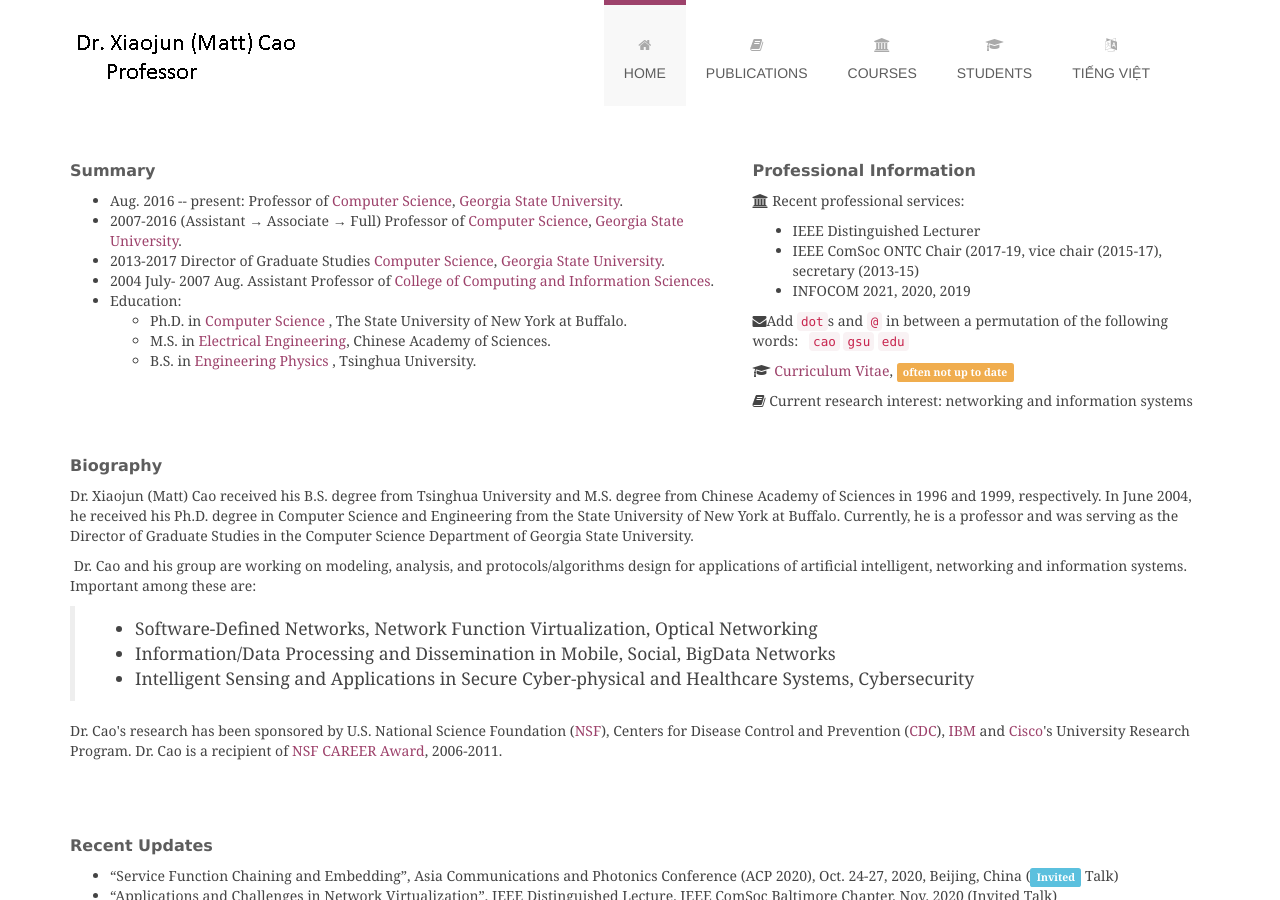
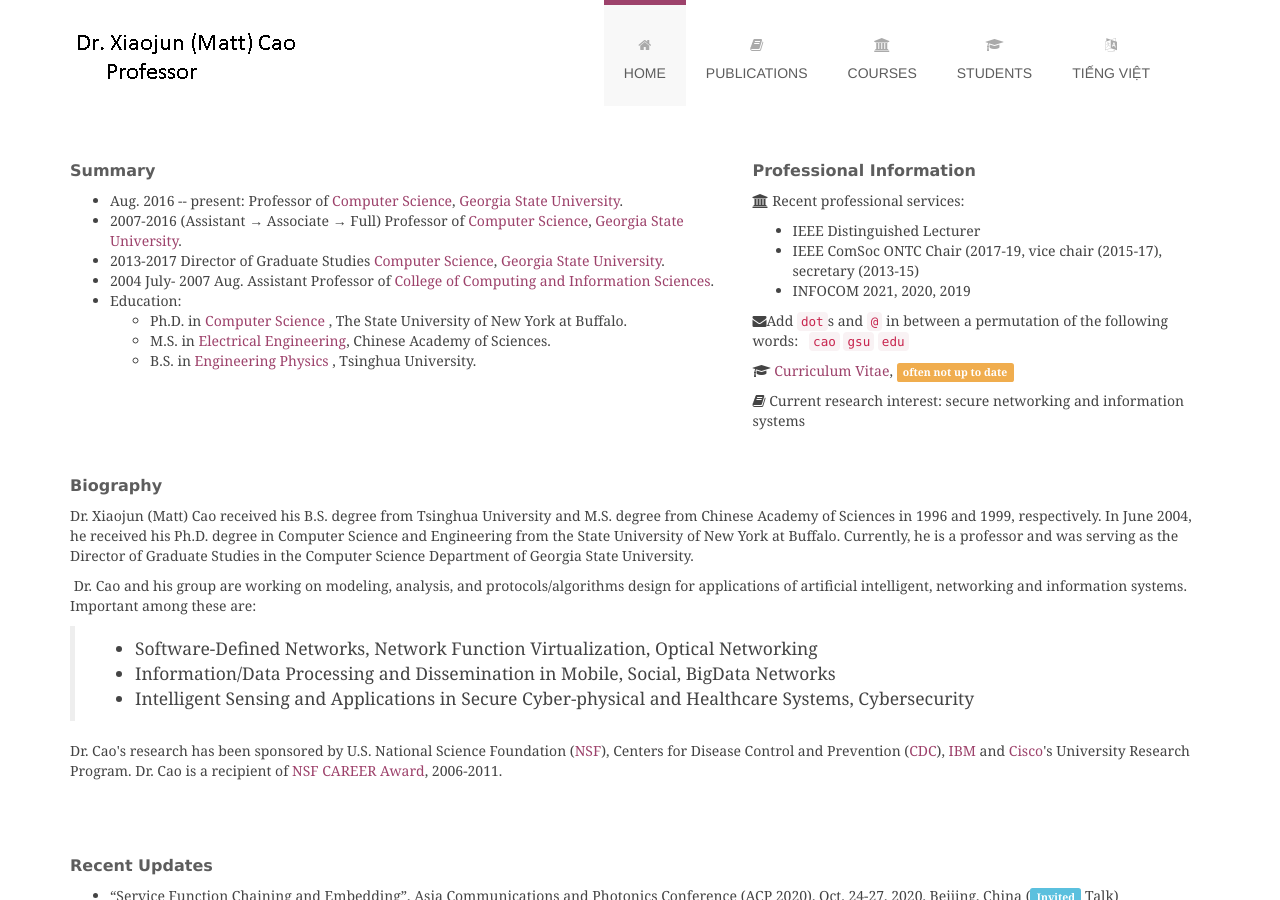
Before and after one commit to xiaojuncao/xiaojuncao, a Jekyll site: the page built from index.html, in a window 1280 px wide and 900 px high. Built offline with Jekyll 4.4.1, drawn with Linux system fonts in a browser that asks for light colours; some web fonts are replaced.

Commit message:
index, img

```diff
--- a/index.html
+++ b/index.html
@@ -38,7 +38,7 @@ title: Home
                        <code>edu</code>
                        </p>
                        <p><i class="fa fa-graduation-cap"></i> <a href="CV/cao.pdf">Curriculum Vitae</a>, <span class="label label-warning">often not up to date</span></p>
-                       <p><i class="fa fa-book"></i> Current research interest: networking and information systems</p>
+                       <p><i class="fa fa-book"></i> Current research interest: secure networking and information systems</p>
                     </div>
                 </div>
             </div>
```
Also changed, not shown: assets/img/logo@2x.png.
